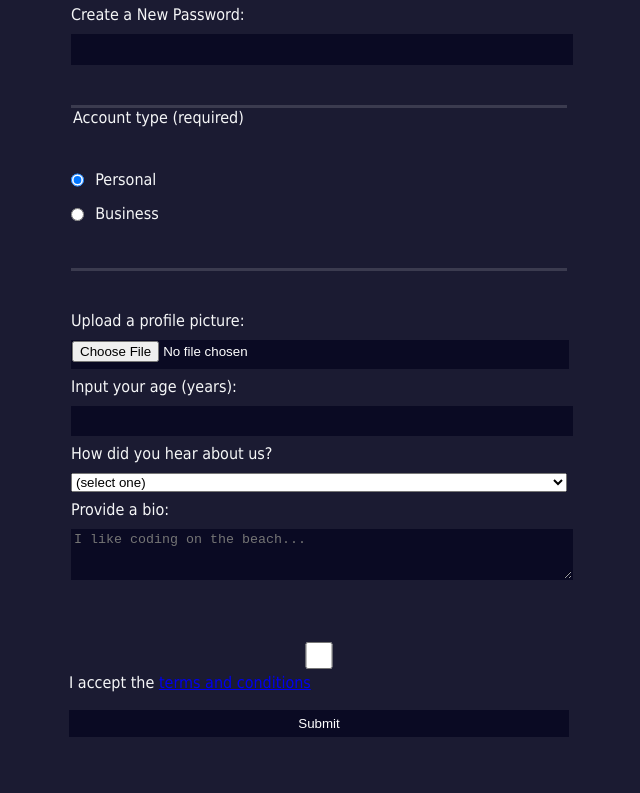
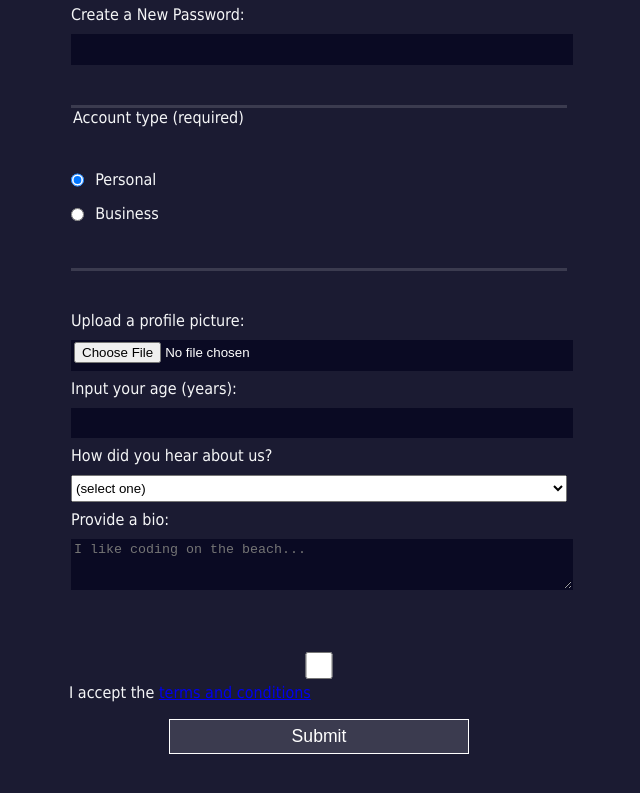
Before and after one commit to nedoratic/fcc-rwd-04-registration-form, a plain HTML site: page index.html in a window 1280 px wide. Shown: the part 375-1168 px from the top of the page, without its empty margins (321-961 px from the left). Before the commit the page ends 1112 px from the top, so only its background shows below. Drawn offline with Linux system fonts and the light colour scheme.

Commit message:
style.css - submit button style edited

```diff
--- a/style.css
+++ b/style.css
@@ -1,11 +1,11 @@
 body {
-	margin: 0;
 	width: 100%;
 	height: 100vh;
+	margin: 0;
+	background-color: #1b1b32;
+	color: #f5f6f7;
 	font-family: Tahoma;
 	font-size: 16px;
-	background-color: #1b1b32;
-	color: #f5f6f7;
 }
 
 h1,
@@ -15,10 +15,11 @@ p {
 }
 
 form {
-	margin: 0 auto;
+	width: 60vw;
 	max-width: 500px;
 	min-width: 300px;
-	width: 60vw;
+	margin: 0 auto;
+	padding-bottom: 2em;
 }
 
 fieldset {
@@ -39,8 +40,16 @@ label {
 input,
 textarea,
 select {
+	margin: 10px 0 0 0;
 	width: 100%;
-	margin: 10px 0 0 0;
+	min-height: 2em;
+}
+
+input,
+textarea {
+	background-color: #0a0a23;
+	border: 1px solid #0a0a23;
+	color: #ffffff;
 }
 
 .inline {
@@ -49,10 +58,17 @@ select {
 	vertical-align: middle;
 }
 
-input,
-textarea {
-	background-color: #0a0a23;
-	border: 1px solid #0a0a23;
-	color: #ffffff;
-	min-height: 2em;
+input[type="submit"] {
+	display: block;
+	width: 60%;
+	margin: 1em auto;
+	height: 2em;
+	font-size: 1.1rem;
+	background-color: #3b3b4f;
+	border-color: white;
+	min-width: 300px;
 }
+
+input[type="file"] {
+	padding: 1px 2px;
+}
```
